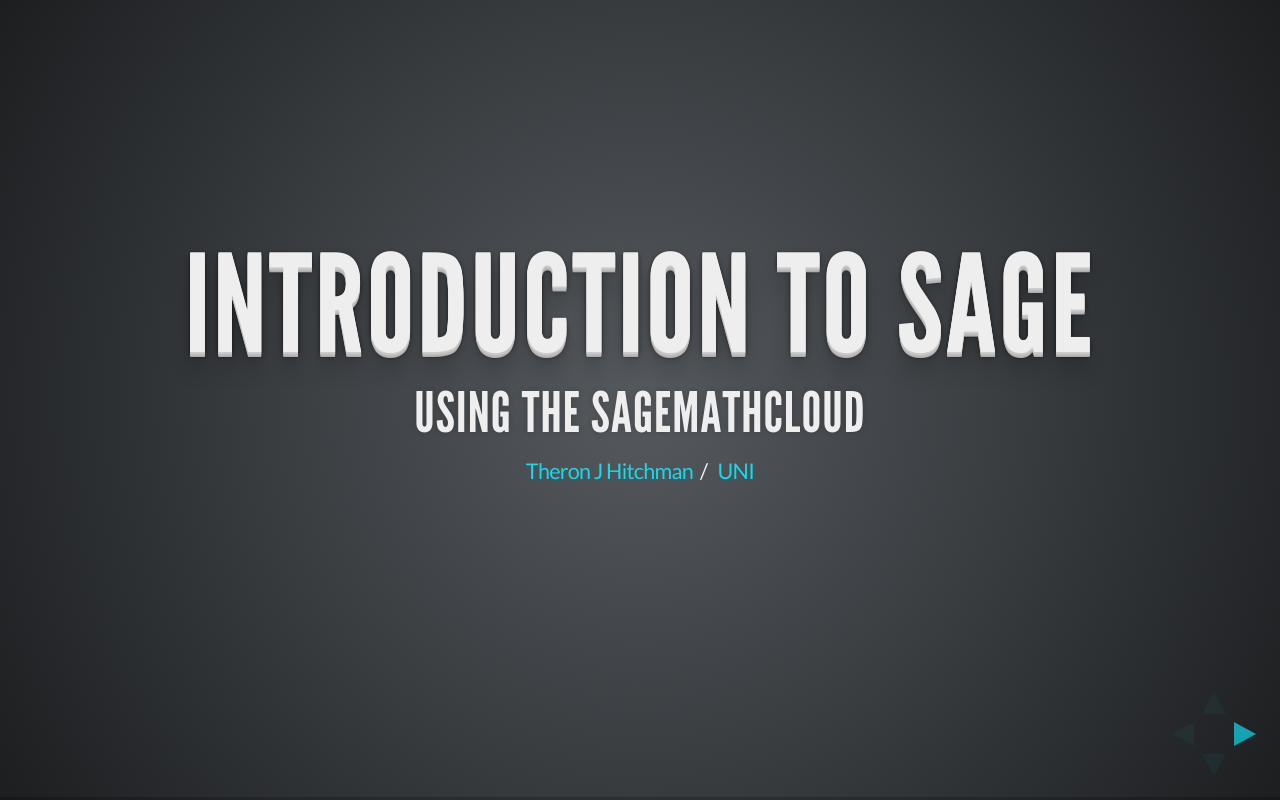
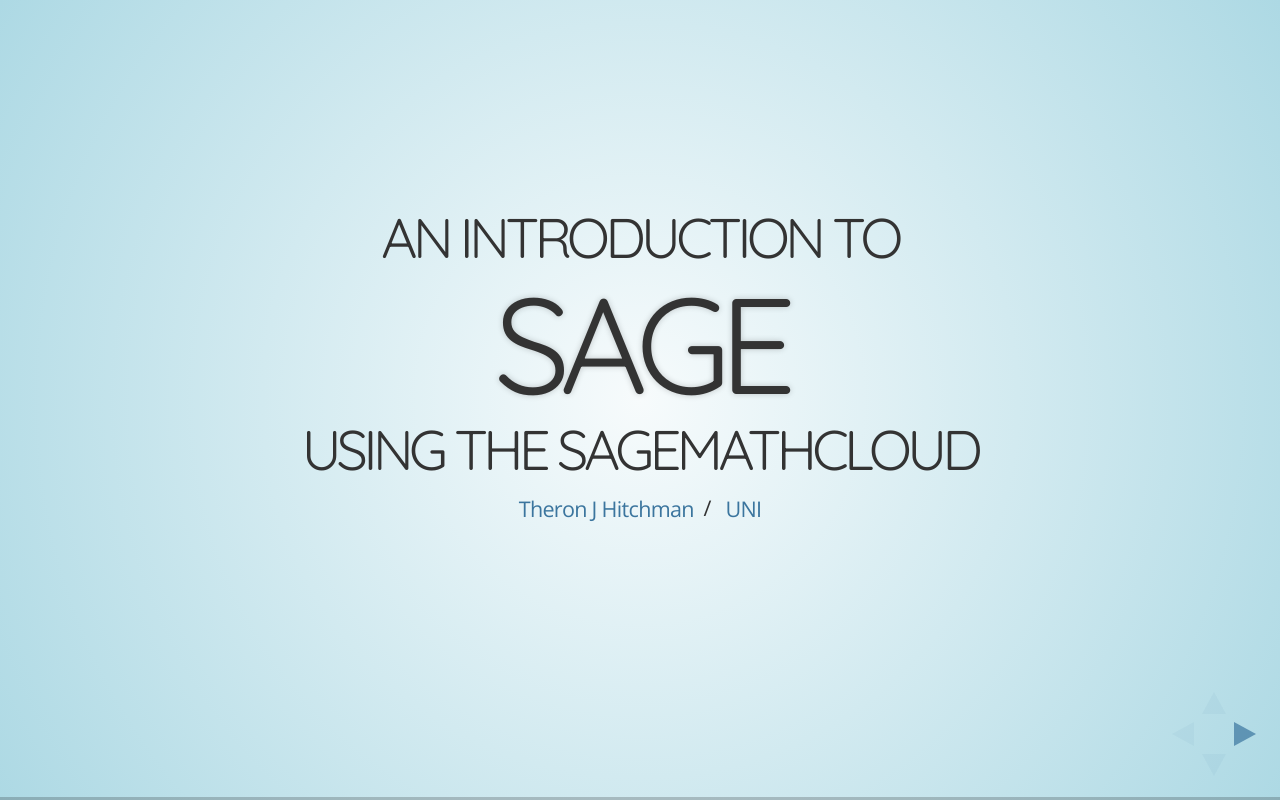
Before and after one commit to theronhitchman/CoeColloquium2014, a website: page index.html in a window 1280 px wide. Drawn offline with nearby package versions, Linux system fonts and the light colour scheme.

Commit message:
changed theme

```diff
--- a/index.html
+++ b/index.html
@@ -15,7 +15,7 @@
 		<meta name="viewport" content="width=device-width, initial-scale=1.0, maximum-scale=1.0, user-scalable=no">
 
 		<link rel="stylesheet" href="css/reveal.min.css">
-		<link rel="stylesheet" href="css/theme/default.css" id="theme">
+		<link rel="stylesheet" href="css/theme/sky.css" id="theme">
 
 		<!-- For syntax highlighting -->
 		<link rel="stylesheet" href="lib/css/zenburn.css">
@@ -43,7 +43,8 @@
 			<!-- Any section element inside of this container is displayed as a slide -->
 			<div class="slides">
 				<section>
-					<h1>Introduction to Sage</h1>
+					<h3>An Introduction to<h3>
+					<h1>Sage</h1>
 					<h3>using the SageMathCloud</h3>
 					<p>
 						<small> <a href="http://www.uni.edu/theron" target="_blank">Theron J Hitchman</a>&nbsp;
```
